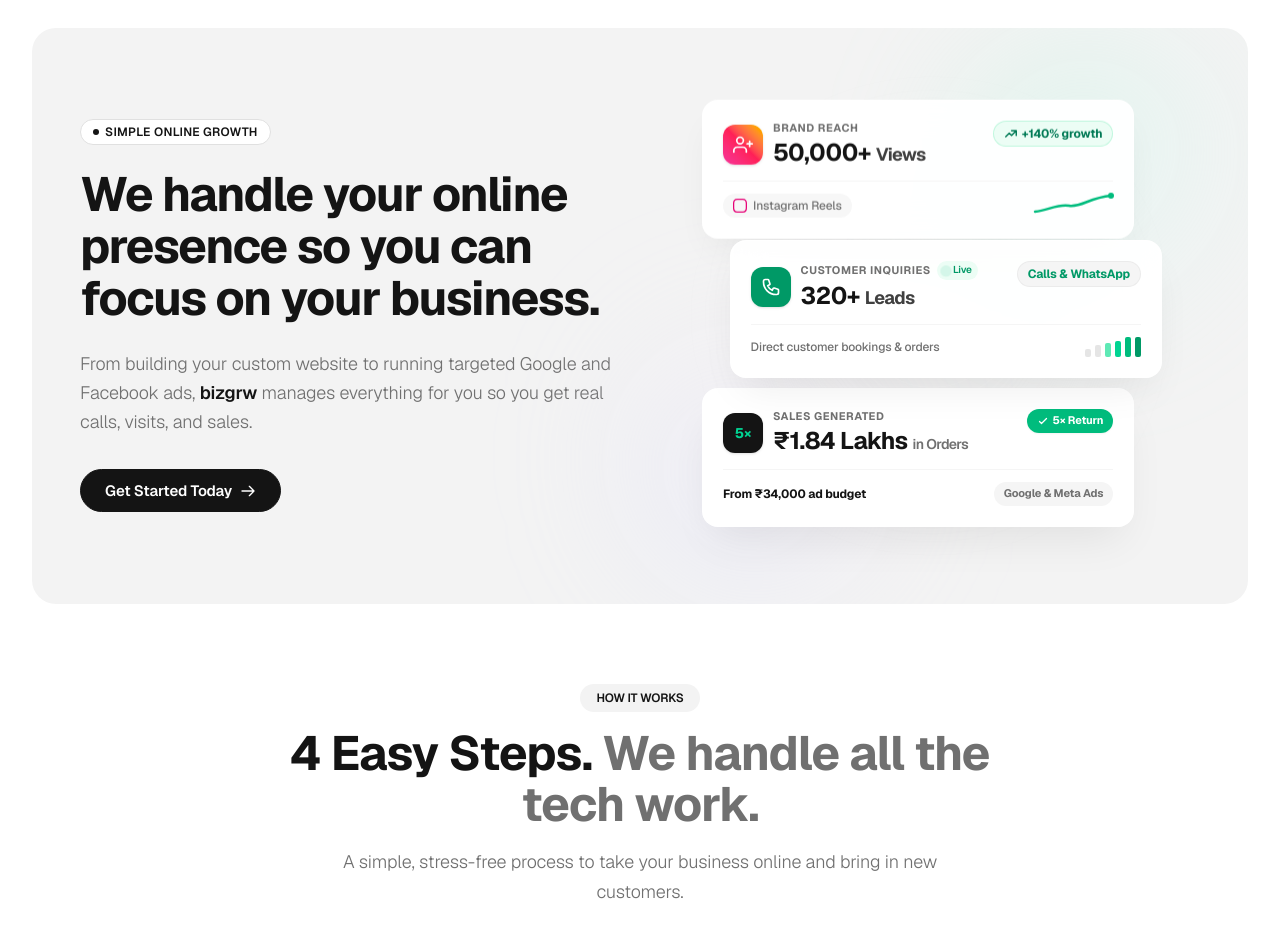
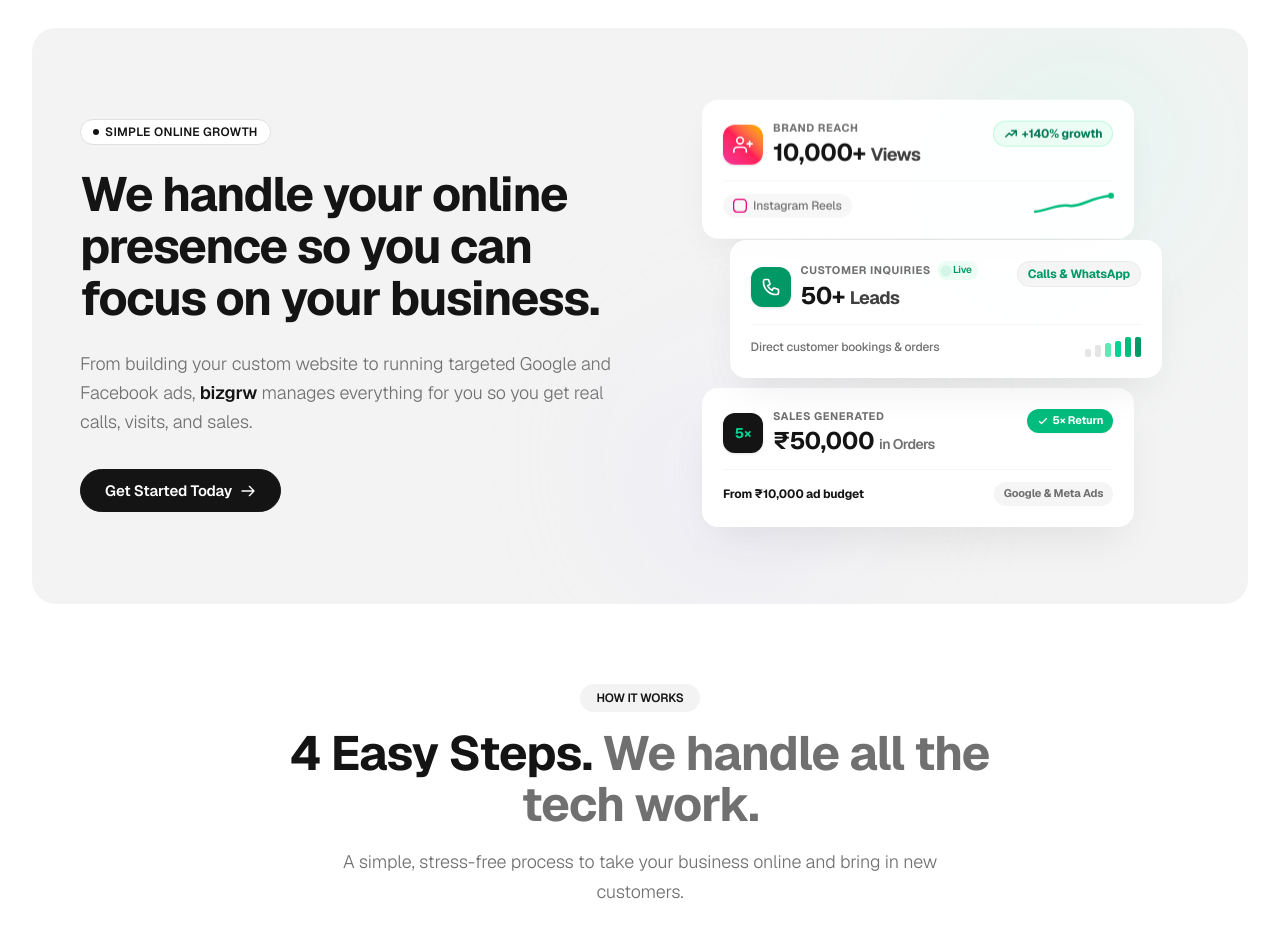
Before and after one commit to Dharsan15/bizzgroww-landingpage, a React (Vite) app: page / in a window 1280 px wide. Shown: the part 1380-2314 px from the top of the page. Built offline with nearby package versions, Linux system fonts and the light colour scheme.

Commit message:
floating card changes

```diff
--- a/src/components/Services.jsx
+++ b/src/components/Services.jsx
@@ -192,7 +192,7 @@ export default function Services() {
                       </div>
                       <div>
                         <div className="text-[11px] font-bold uppercase tracking-wider text-[#707070]">Brand Reach</div>
-                        <div className="text-xl sm:text-2xl font-black tracking-tight text-[#141414]">50,000+ <span className="text-base sm:text-lg font-bold text-neutral-700">Views</span></div>
+                        <div className="text-xl sm:text-2xl font-black tracking-tight text-[#141414]">10,000+ <span className="text-base sm:text-lg font-bold text-neutral-700">Views</span></div>
                       </div>
                     </div>
                     {/* Growth Badge */}
@@ -238,7 +238,7 @@ export default function Services() {
                             <span className="w-1.5 h-1.5 rounded-full bg-emerald-500 animate-ping" /> Live
                           </span>
                         </div>
-                        <div className="text-xl sm:text-2xl font-black tracking-tight text-[#141414]">320+ <span className="text-base sm:text-lg font-bold text-neutral-700">Leads</span></div>
+                        <div className="text-xl sm:text-2xl font-black tracking-tight text-[#141414]">50+ <span className="text-base sm:text-lg font-bold text-neutral-700">Leads</span></div>
                       </div>
                     </div>
                     {/* Badge */}
@@ -272,7 +272,7 @@ export default function Services() {
                       </div>
                       <div>
                         <div className="text-[11px] font-bold uppercase tracking-wider text-[#707070]">Sales Generated</div>
-                        <div className="text-xl sm:text-2xl font-black tracking-tight text-[#141414]">₹1.84 Lakhs <span className="text-xs sm:text-sm font-semibold text-[#707070]">in Orders</span></div>
+                        <div className="text-xl sm:text-2xl font-black tracking-tight text-[#141414]">₹50,000 <span className="text-xs sm:text-sm font-semibold text-[#707070]">in Orders</span></div>
                       </div>
                     </div>
                     <div className="inline-flex items-center gap-1 bg-emerald-500 text-white px-2.5 py-1 rounded-full text-[11px] font-bold shadow-xs shrink-0">
@@ -284,7 +284,7 @@ export default function Services() {
                   </div>
                   <div className="flex items-center justify-between pt-3 border-t border-neutral-100 mt-2">
                     <div className="text-xs font-semibold text-neutral-700">
-                      <strong className="text-[#141414] font-bold">From ₹34,000 ad budget</strong>
+                      <strong className="text-[#141414] font-bold">From ₹10,000 ad budget</strong>
                     </div>
                     <div className="inline-flex items-center gap-1.5 text-[11px] font-bold text-[#707070] bg-neutral-100 px-2.5 py-1 rounded-full">
                       <span>Google &amp; Meta Ads</span>
```
